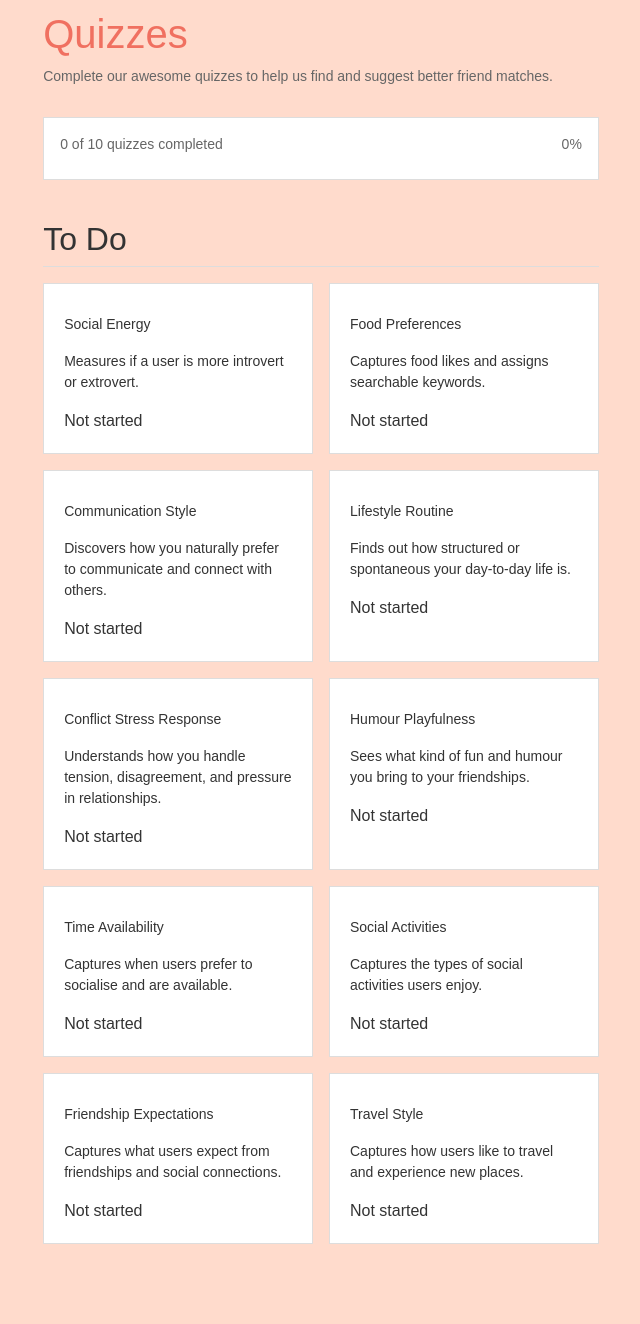
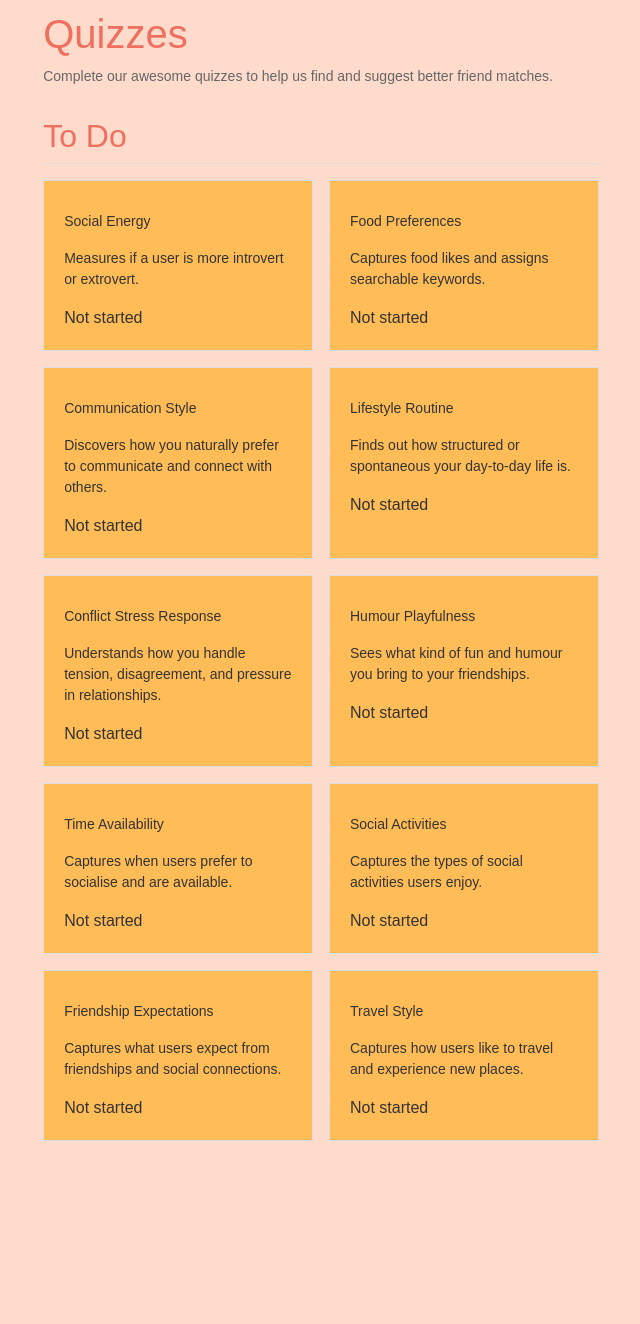
Before and after one commit to TomTran11/CITS3403_AGILE_WEB, a Flask app: page /quizzes/page in a window 1280 px wide. Shown: the part 102-1426 px from the top of the page, without its empty margins (319-959 px from the left). After the commit the page ends 1243 px from the top, so only its background shows below. Run offline with Flask 3, Linux system fonts and the light colour scheme; the visitor is signed in with stand-in values (Sample User, id 1); data that the repository does not hold is empty.

Commit message:
MODIFY: modified some of the quizzes styling to fit better, changed the quiz card box color and the progress bar color. Also changed the results modal slide to display the keywords with better formatting.

```diff
--- a/web/static/css/quizzes.css
+++ b/web/static/css/quizzes.css
@@ -24,7 +24,7 @@
 
 /*Quizzes overall progress bar for the user based on their completed quizzes*/
 .overall-progress-section {
-    background: #ffffff;
+    background: #fe9900;
     border: 1px solid #dddddd;
     padding: 16px;
     margin-bottom: 40px;
@@ -34,7 +34,7 @@
     display: flex;
     justify-content: space-between;
     margin-bottom: 8px;
-    color: #666666;
+    color: #ffffff;
     font-size: 14px;
 }
 
@@ -58,7 +58,7 @@
 .section-title {
     border-bottom: 1px solid #dddddd;
     padding-bottom: 8px;
-    color: #333333;
+    color: #f07060;
 }
 
 /*Quiz grid that contains the quiz cards for each quiz in their sections*/
@@ -76,7 +76,7 @@
 
 /*Individual quiz cards that contain quiz information*/
 .quiz-cards {
-    background: #ffffff;
+    background: #ffbc57;
     border: 1px solid #dddddd;
     padding: 20px;
     cursor: pointer;
--- a/web/static/js/quizzes.js
+++ b/web/static/js/quizzes.js
@@ -355,7 +355,7 @@ function showResultsSlide(keywords, quizName) {
 
     //HTML is created for each keyword, if the user has none a seperate message is displayed
     const keywordsHtml = keywords.length > 0
-        ? keywords.map(k => `<span class="keyword-chip">${k}</span>`).join("")
+        ? keywords.map(k => `<span class="keyword-chip">${formatQuizName(k)}</span>`).join("")
         //This is the message for when no keywords were generated
         : `<span class="keyword-chip">No keywords generated</span>`;
 
--- a/web/templates/quizzes/quizzes.html
+++ b/web/templates/quizzes/quizzes.html
@@ -15,21 +15,21 @@
         <p>Complete our awesome quizzes to help us find and suggest better friend matches.</p>
     </div>
 
-    <!--overall user quiz progress-->
-    <div class="overall-progress-section">
-        <div class="overall-progress-label">
-            <span id="overall-progress-text">0 of 0 quizzes completed</span>
-            <span id="overall-progress-percent">0%</span>
-        </div>
-        <div class="overall-progress-bar-track">
-            <div class="overall-progress-bar-fill" id="overall-progress-fill"></div>
-        </div>
-    </div>
-
     <!--the completed quiz secton-->
     <div class="quiz-section" id="completed-section" style="display:none;">
         <h2 class="section-title">Completed</h2>
         <div class="quiz-grid" id="completed-list"></div>
+
+        <!--overall user quiz progress-->
+        <div class="overall-progress-section">
+            <div class="overall-progress-label">
+                <span id="overall-progress-text">0 of 0 quizzes completed</span>
+                <span id="overall-progress-percent">0%</span>
+            </div>
+            <div class="overall-progress-bar-tracking">
+                <div class="overall-progress-bar-fill" id="overall-progress-fill"></div>
+            </div>
+        </div>
     </div>
 
     <!--section that has quizzes user still hasnt done-->
@@ -49,7 +49,7 @@
         <div class="quiz-modal-content" id="quiz-modal-content"></div>
 
         <!--the zoomed in quiz progress bar for completed questions-->
-        <div class="modal-progress-bar-track" id="modal-progress-track" style="display:none;">
+        <div class="modal-progress-bar-tracking" id="modal-progress-tracking" style="display:none;">
             <div class="modal-progress-bar-fill" id="modal-progress-fill"></div>
             <span class="modal-progress-label" id="modal-progress-label">1 / 10</span>
         </div>
```
